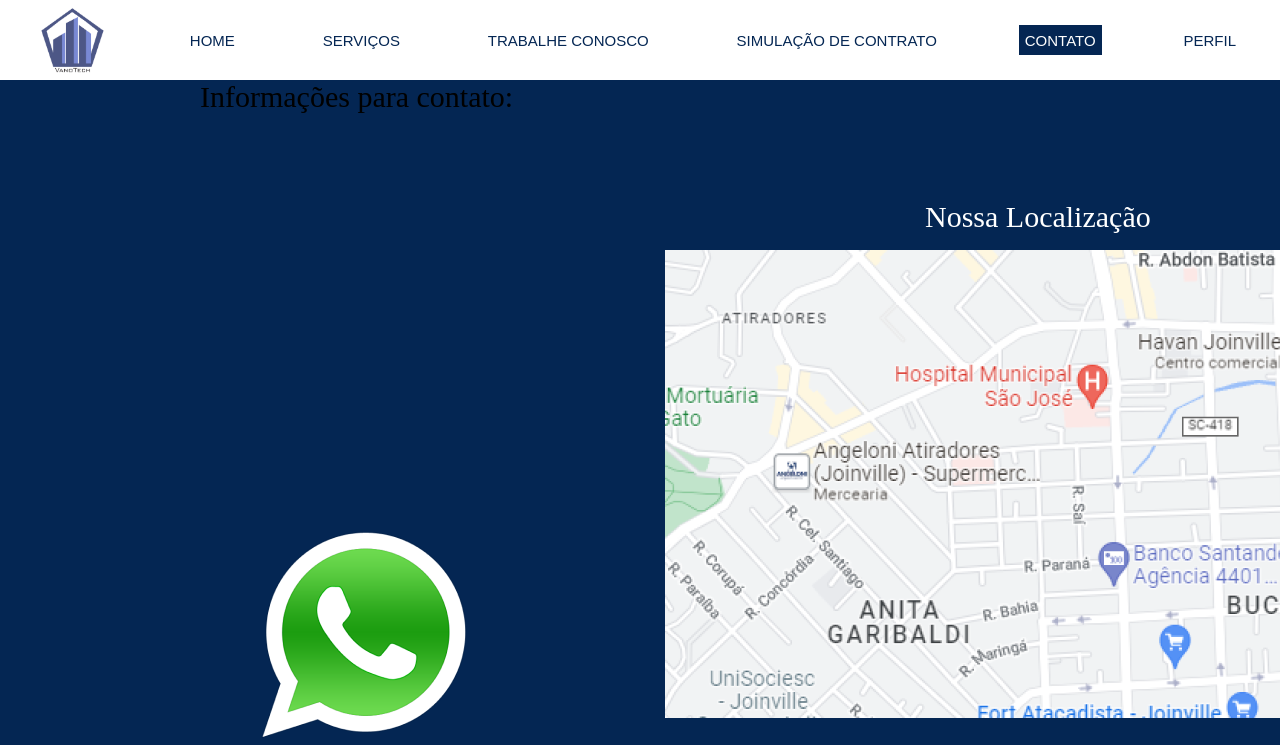
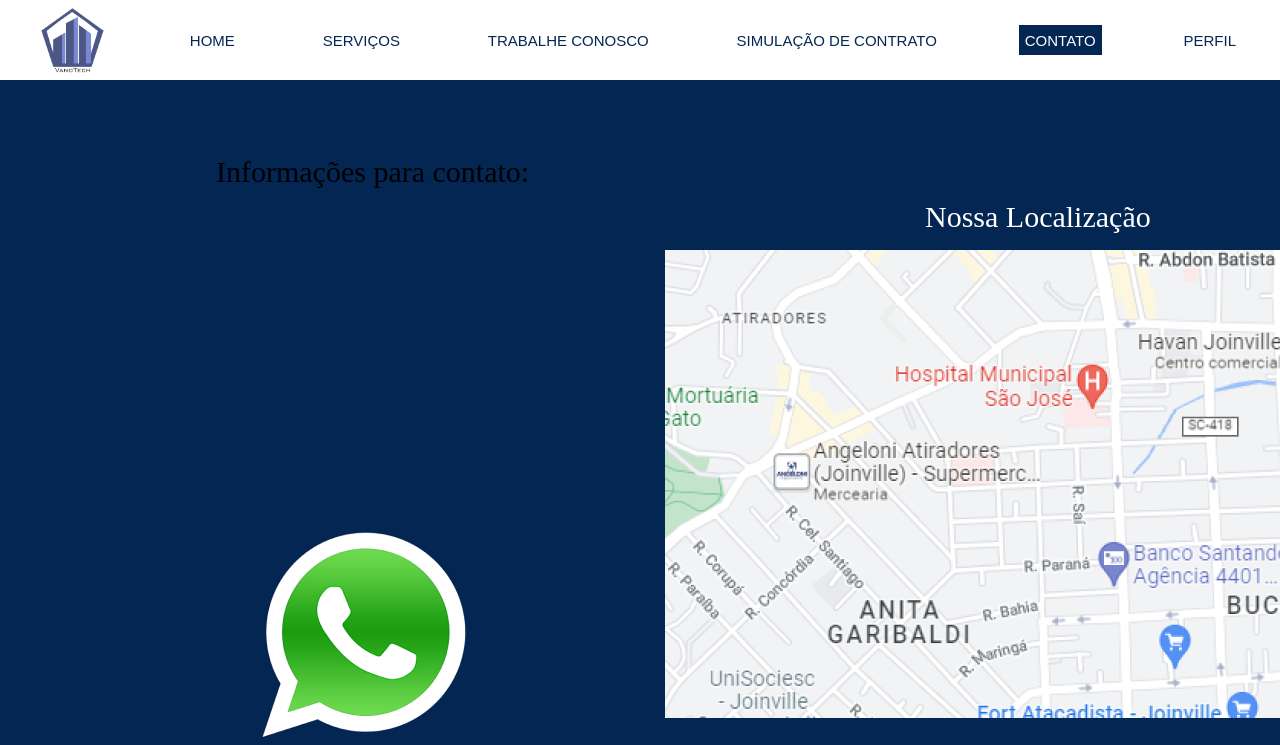
Before and after one commit to wandjr/VanoTech, a PHP site: page /contato.php in a window 1280 px wide; the page is wider, and only the part inside the window is pictured. Shown: the top 745 px of that part. Run offline with PHP 8.4, Linux system fonts and the light colour scheme; some web fonts are replaced.

Commit message:
Update contato.php

```diff
--- a/contato.php
+++ b/contato.php
@@ -44,8 +44,8 @@ color: white;
     position: absolute;
 font-size:30px;
 height: 48px;
-left: 200px;
-top: 80px;
+left: 216px;
+top: 155px;
 }
 
 </style>
```
